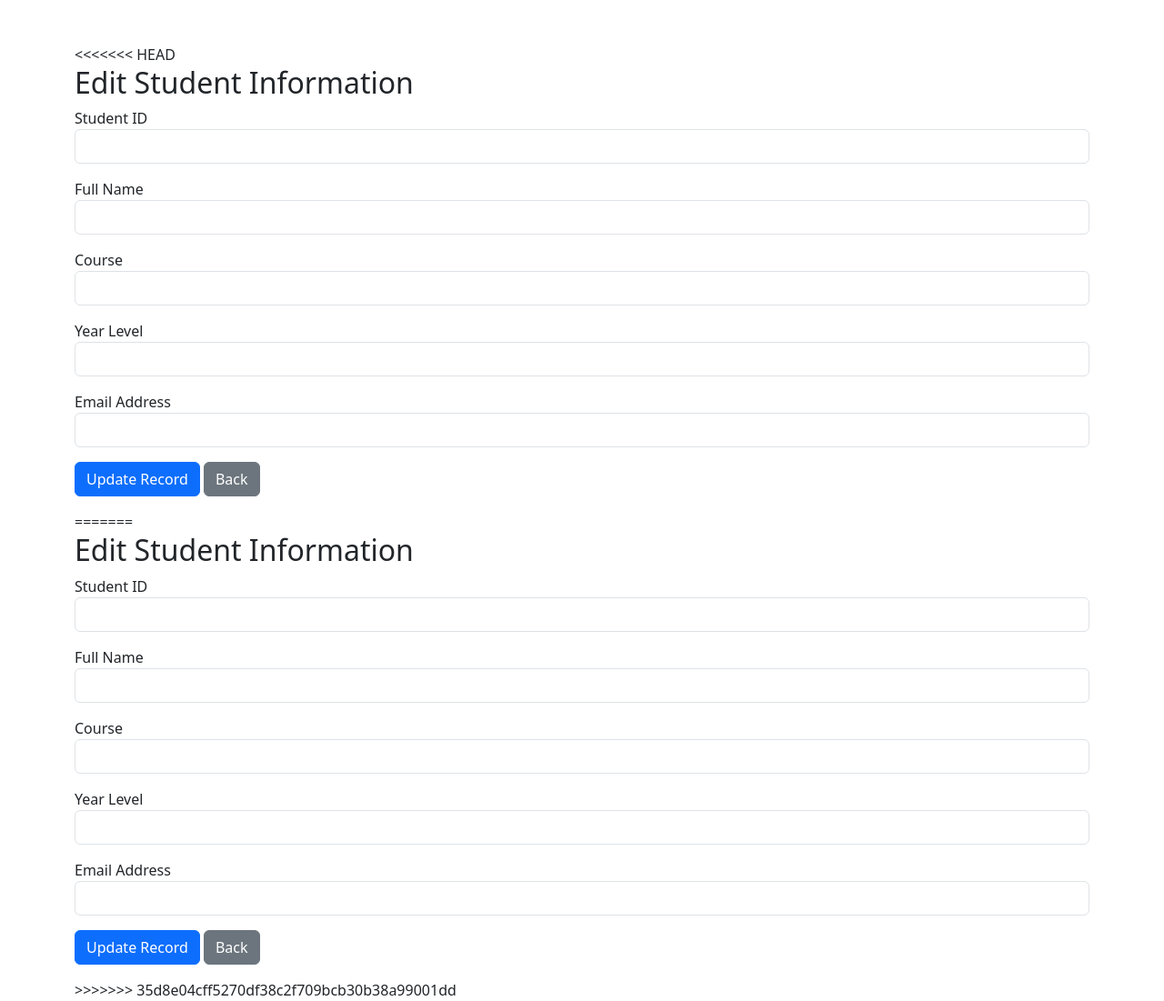
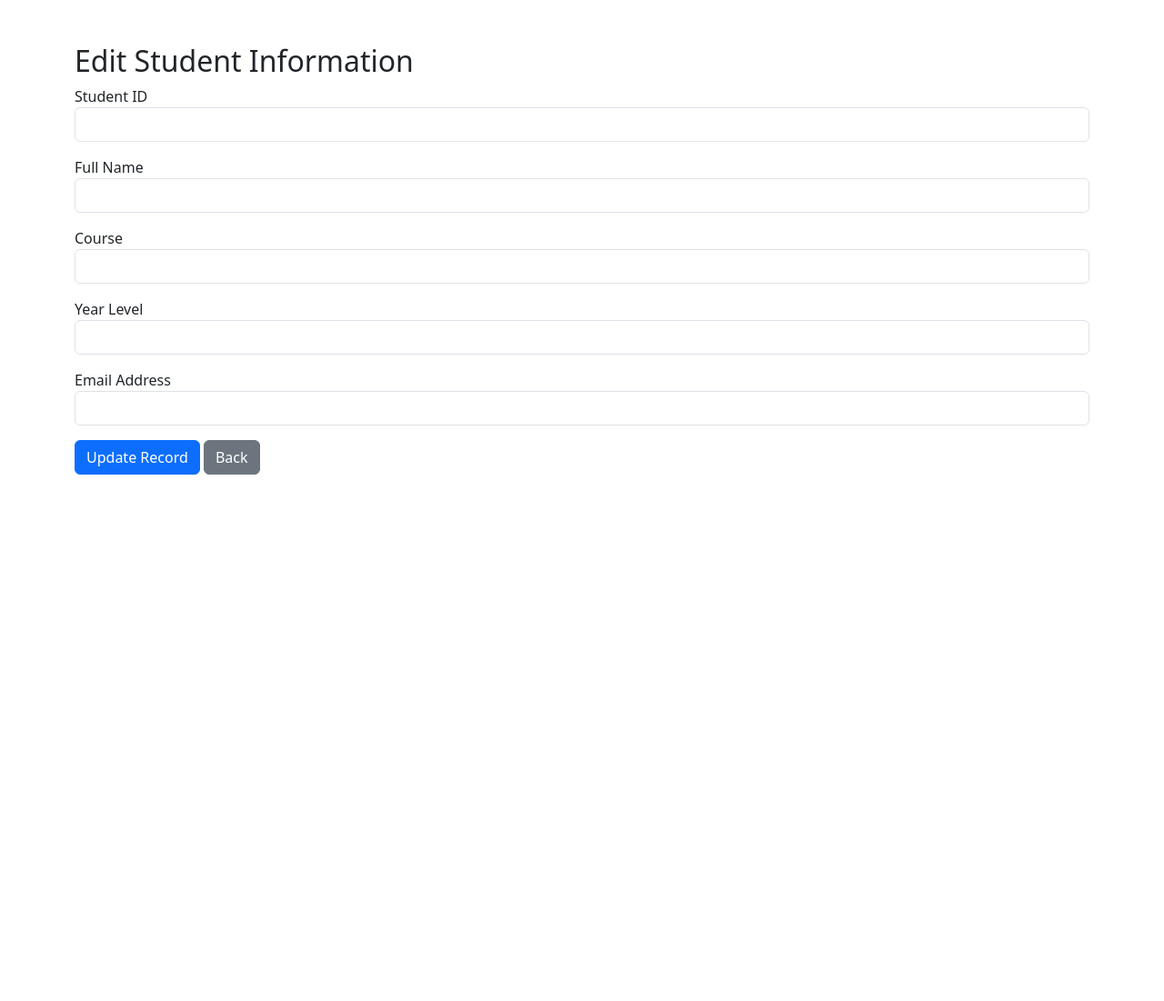
Before and after one commit to shairyl12/shairyl12-Sheryl_Ann_Barrot_IT318_Final_Exam, a Node project: template views/edit.ejs in a window 1280 px wide. Shown: the whole page at 91% size. After the commit the page ends 522 px from the top, so only its background shows below. Run offline with Node 20 templates, Linux system fonts and the light colour scheme; the template is opened without the code that fills it, so the values that code supplies are empty.

Commit message:
Update edit.ejs

```diff
--- a/views/edit.ejs
+++ b/views/edit.ejs
@@ -1,4 +1,4 @@
-<<<<<<< HEAD
+
 <!DOCTYPE html>
 <html>
 <head>
@@ -32,39 +32,5 @@
         <a href="/" class="btn btn-secondary">Back</a>
     </form>
 </body>
-=======
-<!DOCTYPE html>
-<html>
-<head>
-    <title>Edit Student</title>
-    <link rel="stylesheet" href="https://cdn.jsdelivr.net/npm/bootstrap@5.3.0/dist/css/bootstrap.min.css">
-</head>
-<body class="container mt-5">
-    <h2>Edit Student Information</h2>
-    <form action="/update/<%= student.id %>" method="POST">
-        <div class="mb-3">
-            <label>Student ID</label>
-            <input type="text" name="student_id" value="<%= student.student_id %>" class="form-control" required>
-        </div>
-        <div class="mb-3">
-            <label>Full Name</label>
-            <input type="text" name="full_name" value="<%= student.full_name %>" class="form-control" required>
-        </div>
-        <div class="mb-3">
-            <label>Course</label>
-            <input type="text" name="course" value="<%= student.course %>" class="form-control" required>
-        </div>
-        <div class="mb-3">
-            <label>Year Level</label>
-            <input type="text" name="year_level" value="<%= student.year_level %>" class="form-control" required>
-        </div>
-        <div class="mb-3">
-            <label>Email Address</label>
-            <input type="email" name="email_address" value="<%= student.email_address %>" class="form-control" required>
-        </div>
-        <button type="submit" class="btn btn-primary">Update Record</button>
-        <a href="/" class="btn btn-secondary">Back</a>
-    </form>
-</body>
->>>>>>> 35d8e04cff5270df38c2f709bcb30b38a99001dd
+
 </html>
```
